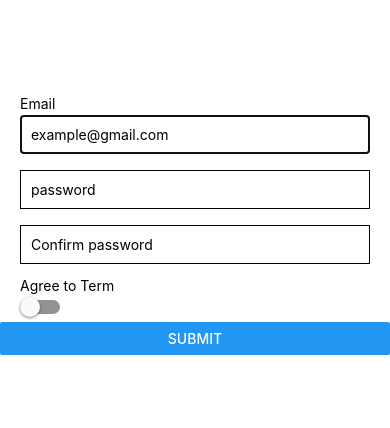
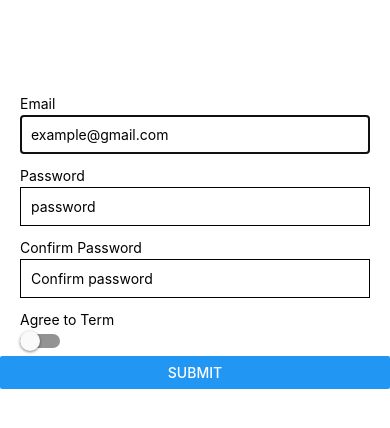
Before and after one commit to pepsialmighty/React-Native-Formik-vs-Yup, a React Native app: screen / in a window 390 px wide. Shown: the top 428 px of the page. Built offline with nearby package versions, Linux system fonts and the light colour scheme.

Commit message:
Handling Server Errors

```diff
--- a/App.js
+++ b/App.js
@@ -133,6 +133,17 @@ const validationSchema = yup.object().shape({
     ),
 });
 
+const signUp = ({ email }) => {
+  return new Promise((resolve, reject) => {
+    setTimeout(() => {
+      if (email === "a@a.com") {
+        reject(new Error("Your email address is fake"));
+      }
+      resolve(true);
+    }, 1000);
+  });
+};
+
 export default function App() {
   return (
     <SafeAreaView style={styles.container}>
@@ -144,8 +155,12 @@ export default function App() {
           agreeToTerm: false,
         }}
         onSubmit={(values, actions) => {
-          alert(JSON.stringify(values));
-          setTimeout(() => actions.setSubmitting(false), 1000);
+          signUp({ email: values.email })
+            .then(() => alert(JSON.stringify(values)))
+            .catch((error) => {
+              actions.setFieldError("general", error.message);
+            })
+            .finally(() => actions.setSubmitting(false));
         }}
         validationSchema={validationSchema}
       >
@@ -163,7 +178,7 @@ export default function App() {
 
             {/* Ô nhập password dùng khung có sẵn */}
             <StyleInput
-              lable='Password'
+              label='Password'
               formikProps={formikProps}
               formikKey='password'
               placeholder='password'
@@ -172,7 +187,7 @@ export default function App() {
 
             {/* Ô nhập confirm password dùng khung có sẵn */}
             <StyleInput
-              lable='Confirm Password'
+              label='Confirm Password'
               formikProps={formikProps}
               formikKey='confirmPassword'
               placeholder='Confirm password'
@@ -221,7 +236,12 @@ export default function App() {
             {formikProps.isSubmitting ? (
               <ActivityIndicator />
             ) : (
-              <Button title='Submit' onPress={formikProps.handleSubmit} />
+              <React.Fragment>
+                <Button title='Submit' onPress={formikProps.handleSubmit} />
+                <Text style={styles.errorHandler}>
+                  {formikProps.errors.general}
+                </Text>
+              </React.Fragment>
             )}
           </React.Fragment>
         )}
```
